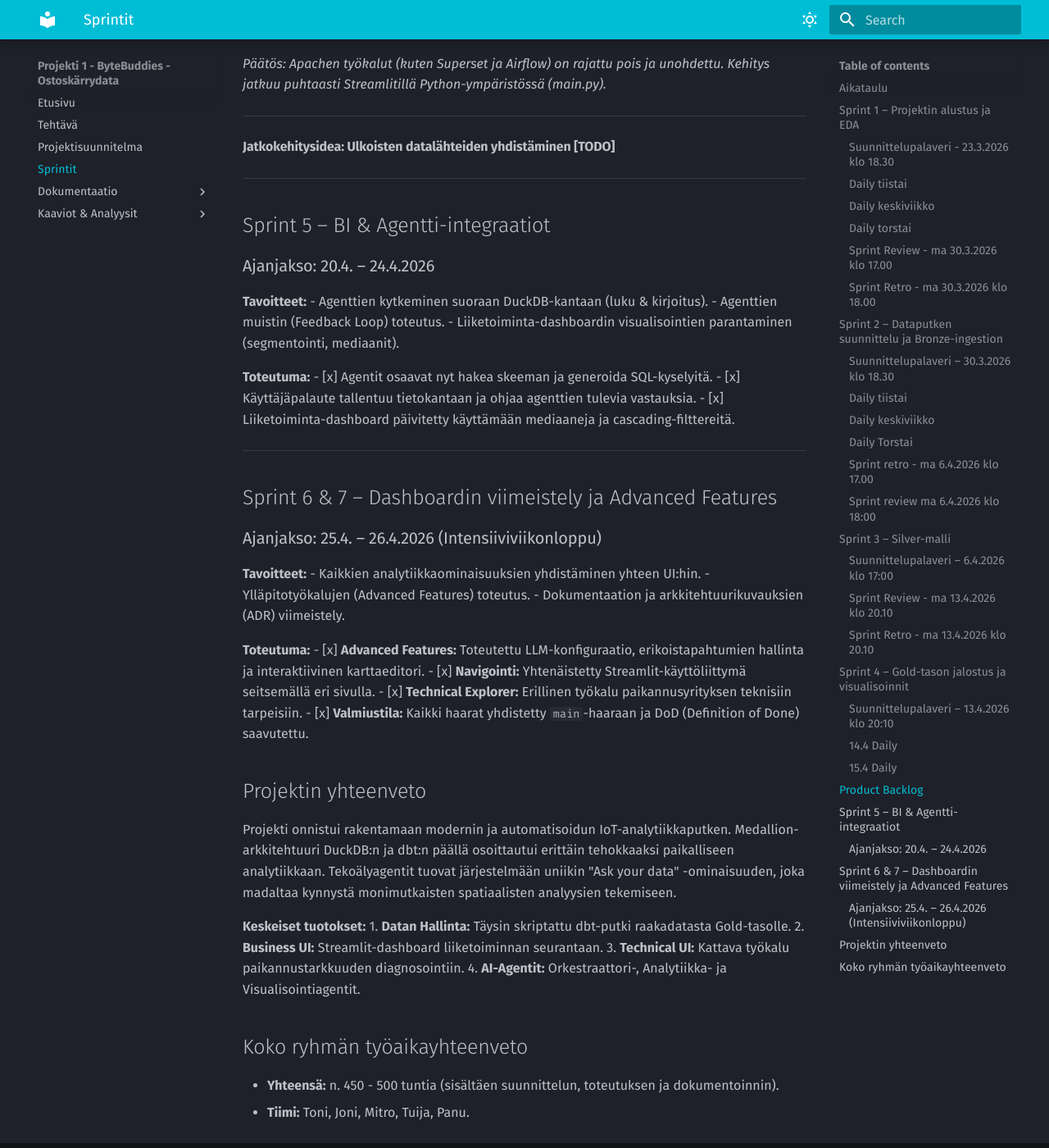
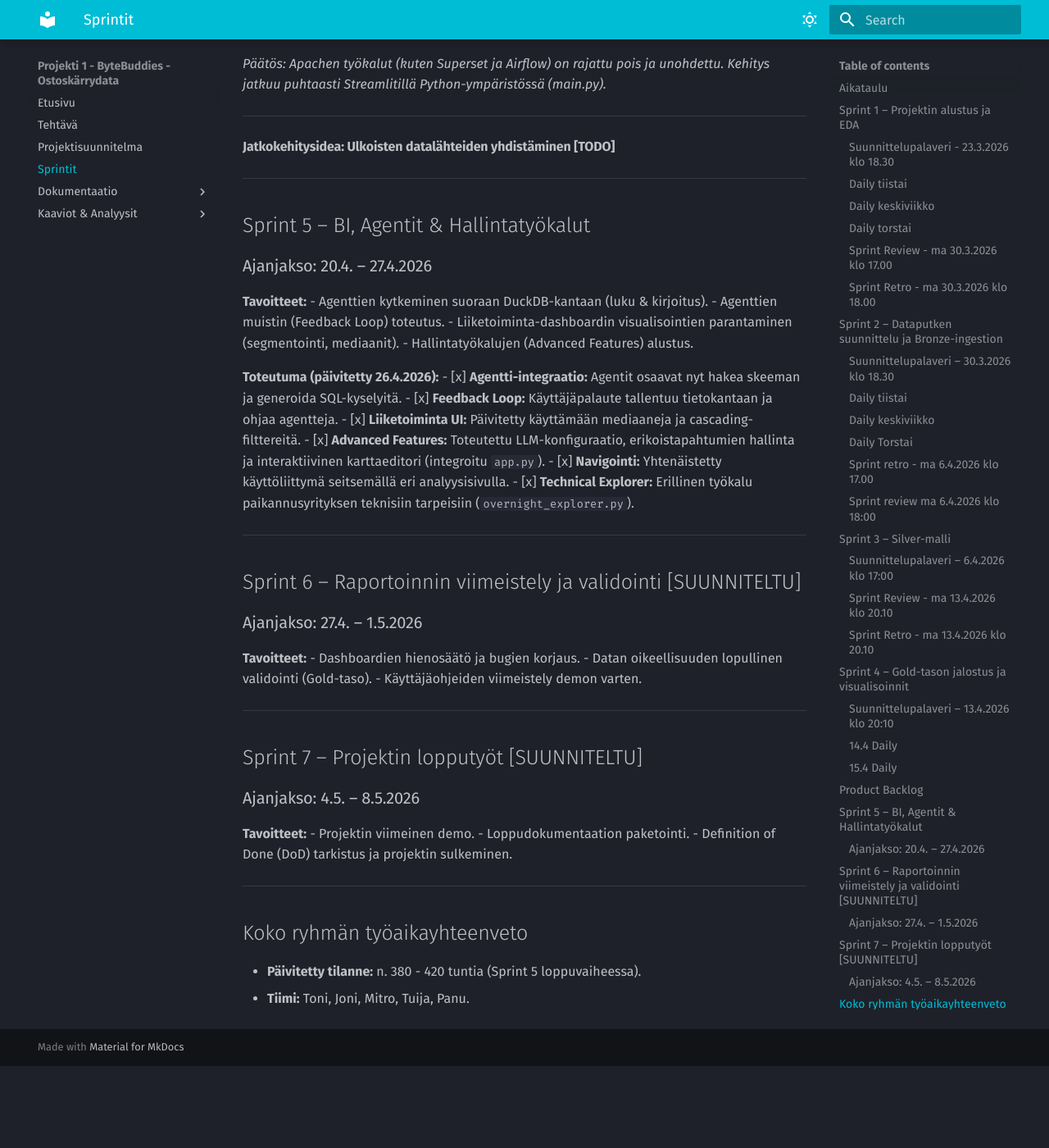
Before and after one commit to mitro54/uwb-shopping-cart-analytics-pipeline, an MkDocs documentation site: the page built from docs/sprintit.md, in a window 1280 px wide and 1400 px high, scrolled down 13909 px. Shown: the whole window at 82% size. Built offline with MkDocs 1.6.1 and Material for MkDocs 9.7.7, drawn with Linux system fonts in a browser that asks for light colours; after the commit the page ends 15209 px from its top, so only the background shows below that.

Commit message:
docs: adjust sprint logs to reflect Sprint 5 current status

```diff
--- a/docs/sprintit.md
+++ b/docs/sprintit.md
@@ -541,47 +541,48 @@ jotta voin arvioida eri tuoteosastojen houkuttelevuutta ja tehokkuutta.
 
 ***
 
-## Sprint 5 – BI & Agentti-integraatiot
+## Sprint 5 – BI, Agentit & Hallintatyökalut
 
-### Ajanjakso: 20.4. – 24.4.2026
+### Ajanjakso: 20.4. – 27.4.2026
 
 **Tavoitteet:**
 - Agenttien kytkeminen suoraan DuckDB-kantaan (luku & kirjoitus).
 - Agenttien muistin (Feedback Loop) toteutus.
 - Liiketoiminta-dashboardin visualisointien parantaminen (segmentointi, mediaanit).
+- Hallintatyökalujen (Advanced Features) alustus.
 
-**Toteutuma:**
-- [x] Agentit osaavat nyt hakea skeeman ja generoida SQL-kyselyitä.
-- [x] Käyttäjäpalaute tallentuu tietokantaan ja ohjaa agenttien tulevia vastauksia.
-- [x] Liiketoiminta-dashboard päivitetty käyttämään mediaaneja ja cascading-filttereitä.
+**Toteutuma (päivitetty 26.4.2026):**
+- [x] **Agentti-integraatio:** Agentit osaavat nyt hakea skeeman ja generoida SQL-kyselyitä.
+- [x] **Feedback Loop:** Käyttäjäpalaute tallentuu tietokantaan ja ohjaa agentteja.
+- [x] **Liiketoiminta UI:** Päivitetty käyttämään mediaaneja ja cascading-filttereitä.
+- [x] **Advanced Features:** Toteutettu LLM-konfiguraatio, erikoistapahtumien hallinta ja interaktiivinen karttaeditori (integroitu `app.py`).
+- [x] **Navigointi:** Yhtenäistetty käyttöliittymä seitsemällä eri analyysisivulla.
+- [x] **Technical Explorer:** Erillinen työkalu paikannusyrityksen teknisiin tarpeisiin (`overnight_explorer.py`).
 
 ***
 
-## Sprint 6 & 7 – Dashboardin viimeistely ja Advanced Features
+## Sprint 6 – Raportoinnin viimeistely ja validointi [SUUNNITELTU]
 
-### Ajanjakso: 25.4. – 26.4.2026 (Intensiiviviikonloppu)
+### Ajanjakso: 27.4. – 1.5.2026
 
 **Tavoitteet:**
-- Kaikkien analytiikkaominaisuuksien yhdistäminen yhteen UI:hin.
-- Ylläpitotyökalujen (Advanced Features) toteutus.
-- Dokumentaation ja arkkitehtuurikuvauksien (ADR) viimeistely.
+- Dashboardien hienosäätö ja bugien korjaus.
+- Datan oikeellisuuden lopullinen validointi (Gold-taso).
+- Käyttäjäohjeiden viimeistely demon varten.
 
-**Toteutuma:**
-- [x] **Advanced Features:** Toteutettu LLM-konfiguraatio, erikoistapahtumien hallinta ja interaktiivinen karttaeditori.
-- [x] **Navigointi:** Yhtenäistetty Streamlit-käyttöliittymä seitsemällä eri sivulla.
-- [x] **Technical Explorer:** Erillinen työkalu paikannusyrityksen teknisiin tarpeisiin.
-- [x] **Valmiustila:** Kaikki haarat yhdistetty `main`-haaraan ja DoD (Definition of Done) saavutettu.
+***
 
-## Projektin yhteenveto
+## Sprint 7 – Projektin lopputyöt [SUUNNITELTU]
 
-Projekti onnistui rakentamaan modernin ja automatisoidun IoT-analytiikkaputken. Medallion-arkkitehtuuri DuckDB:n ja dbt:n päällä osoittautui erittäin tehokkaaksi paikalliseen analytiikkaan. Tekoälyagentit tuovat järjestelmään uniikin "Ask your data" -ominaisuuden, joka madaltaa kynnystä monimutkaisten spatiaalisten analyysien tekemiseen.
+### Ajanjakso: 4.5. – 8.5.2026
 
-**Keskeiset tuotokset:**
-1. **Datan Hallinta:** Täysin skriptattu dbt-putki raakadatasta Gold-tasolle.
-2. **Business UI:** Streamlit-dashboard liiketoiminnan seurantaan.
-3. **Technical UI:** Kattava työkalu paikannustarkkuuden diagnosointiin.
-4. **AI-Agentit:** Orkestraattori-, Analytiikka- ja Visualisointiagentit.
+**Tavoitteet:**
+- Projektin viimeinen demo.
+- Loppudokumentaation paketointi.
+- Definition of Done (DoD) tarkistus ja projektin sulkeminen.
+
+***
 
 ## Koko ryhmän työaikayhteenveto
-- **Yhteensä:** n. 450 - 500 tuntia (sisältäen suunnittelun, toteutuksen ja dokumentoinnin).
+- **Päivitetty tilanne:** n. 380 - 420 tuntia (Sprint 5 loppuvaiheessa).
 - **Tiimi:** Toni, Joni, Mitro, Tuija, Panu.
```
